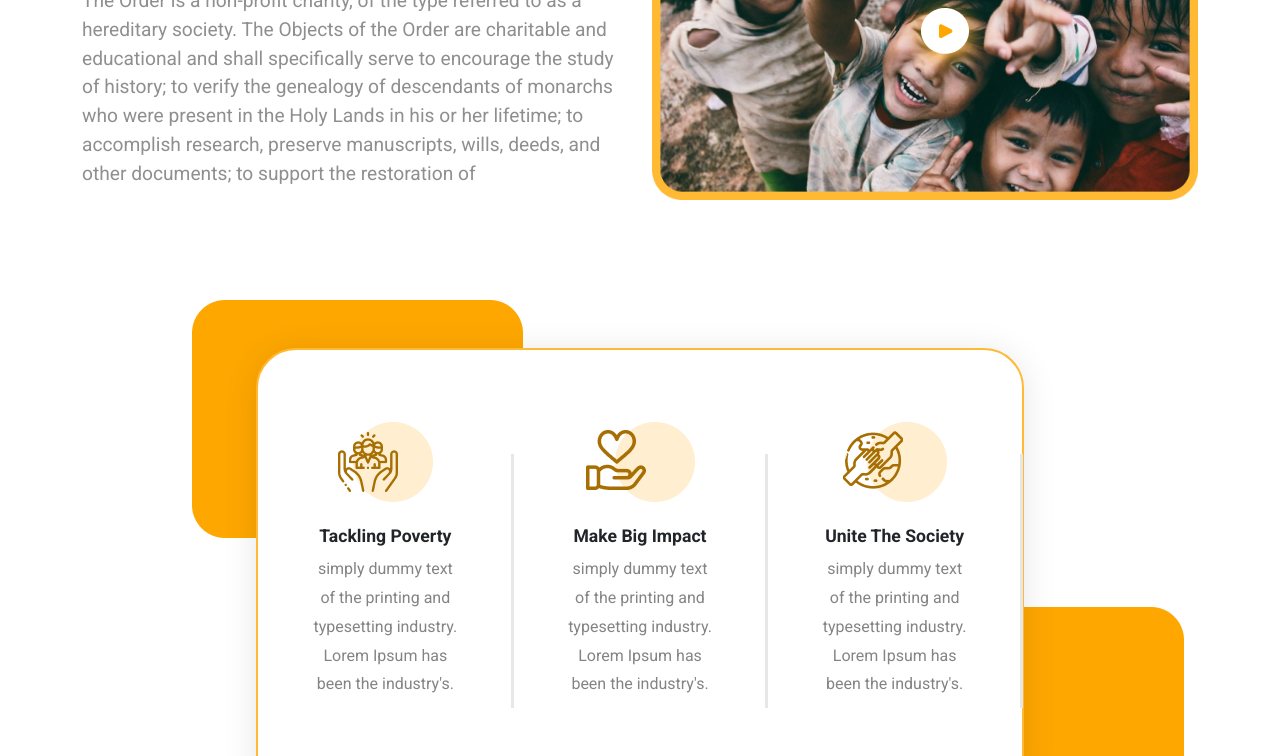
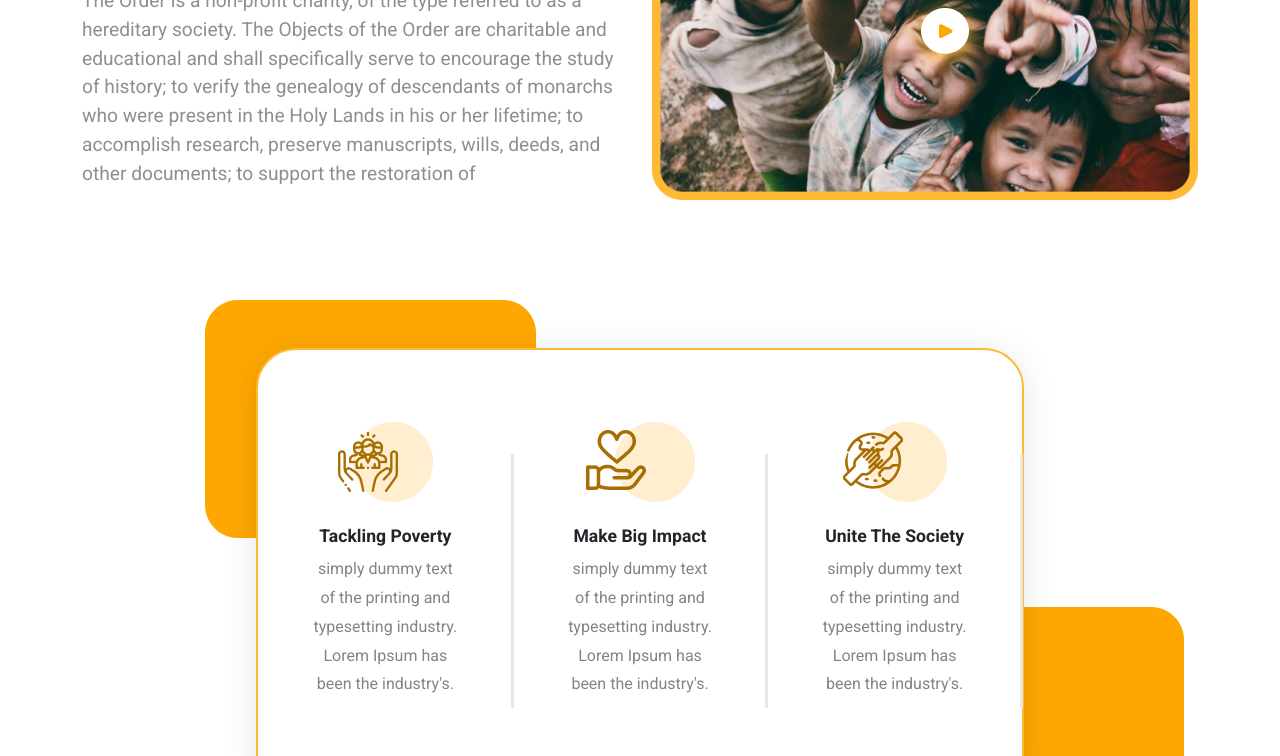
Before and after one commit to Asifmzn12/New-Project, a React (Vite) app: page / in a window 1280 px wide. Shown: the part 1233-1989 px from the top of the page. Built offline with nearby package versions, Linux system fonts and the light colour scheme.

Commit message:
some changes

```diff
--- a/src/App.css
+++ b/src/App.css
@@ -104,7 +104,7 @@ bg-img-carusal {
 }
 
 .box1 {
-  left: 15%;
+  left: 16%;
 }
 .box-2{
   right: 0%;
```
